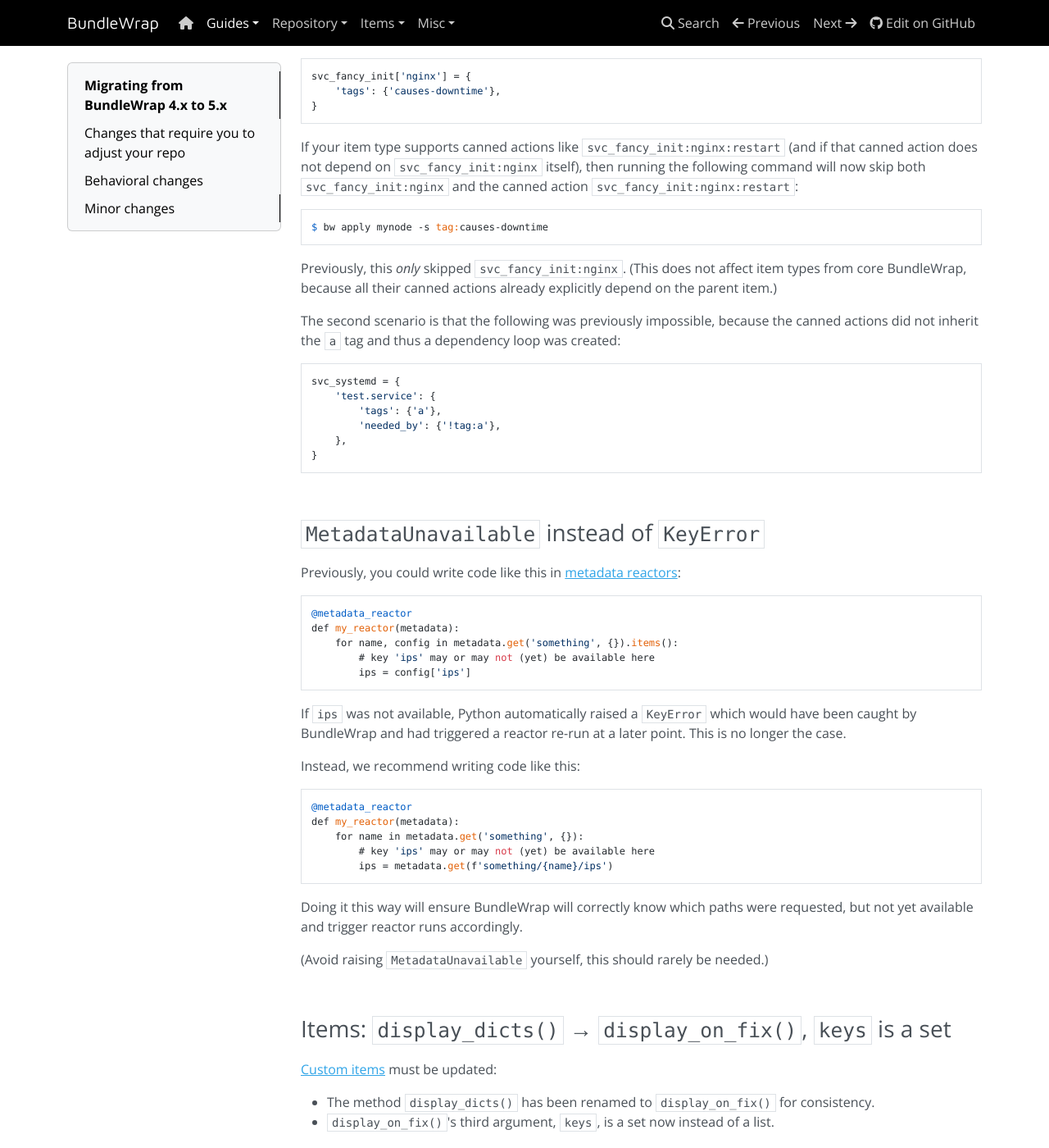
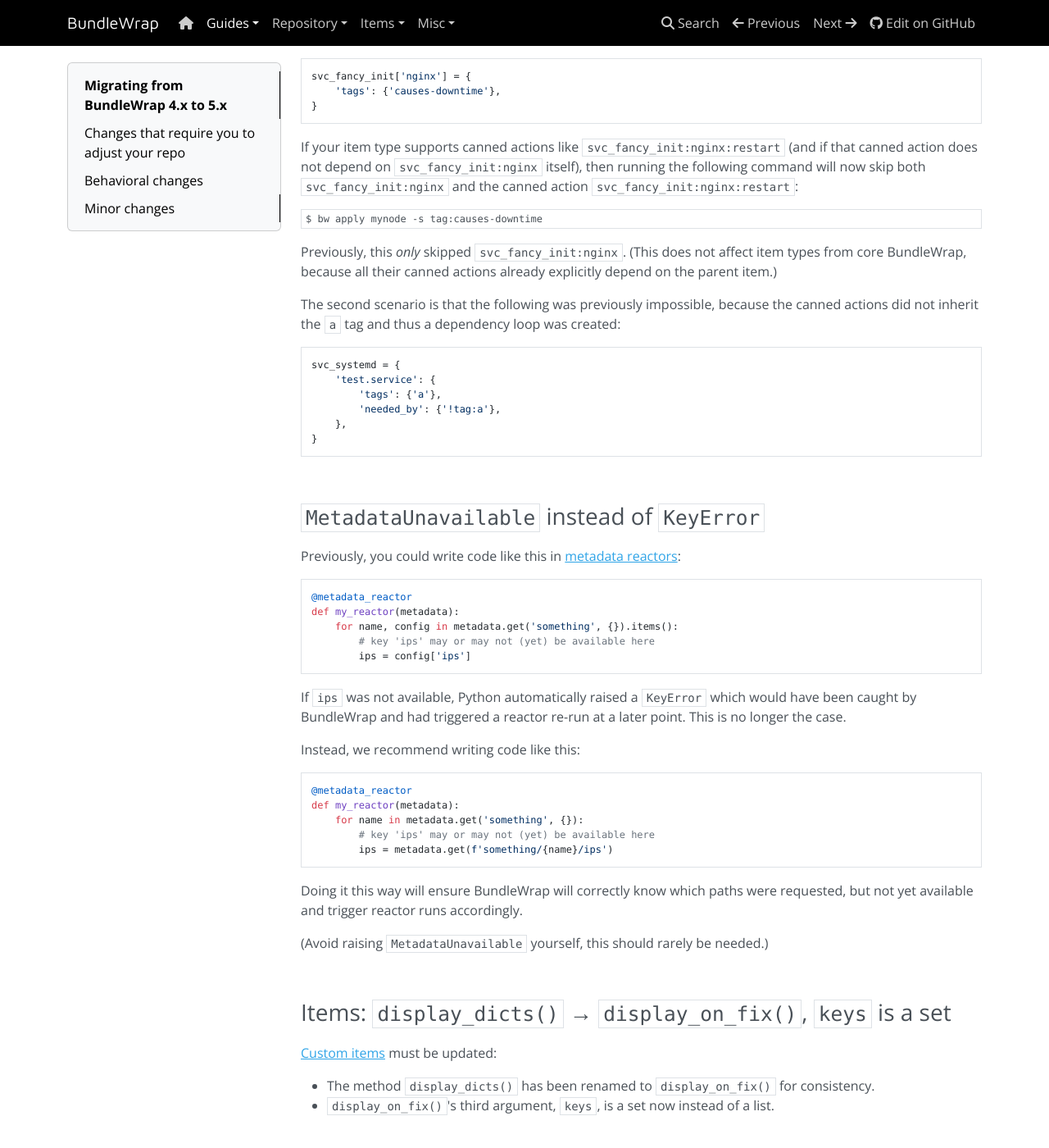
Before and after one commit to bundlewrap/bundlewrap, an MkDocs documentation site: the page built from docs/content/guide/migrate_45.md, in a window 1280 px wide and 1400 px high, scrolled down 2576 px. Shown: the whole window at 82% size. Built offline with MkDocs 1.6.1, drawn with Linux system fonts in a browser that asks for light colours; nearby versions of some CDN libraries; some of the changed text lies outside the part shown.

Commit message:
migrate_45: Use fenced code blocks and specify language

````diff
--- a/docs/content/guide/migrate_45.md
+++ b/docs/content/guide/migrate_45.md
@@ -42,13 +42,17 @@
 
 For example, you can no longer do this:
 
-    def node_apply_start(my_repo, my_node):
-        ...
+```python
+def node_apply_start(my_repo, my_node):
+    ...
+```
 
 But you must do this instead:
 
-    def node_apply_start(repo, node):
-        ...
+```python
+def node_apply_start(repo, node):
+    ...
+```
 
 <br>
 
@@ -60,19 +64,23 @@
 
 To migrate existing code, replace this pattern:
 
-    class MyItem(Item):
-        def get_auto_deps(self, items):
-            # ...
-            return [some_item.id, another_item.id]
+```python
+class MyItem(Item):
+    def get_auto_deps(self, items):
+        # ...
+        return [some_item.id, another_item.id]
+```
 
 With this:
 
-    class MyItem(Item):
-        def get_auto_attrs(self, items):
-            # ...
-            return {
-                'needs': [some_item.id, another_item.id],
-            }
+```python
+class MyItem(Item):
+    def get_auto_attrs(self, items):
+        # ...
+        return {
+            'needs': [some_item.id, another_item.id],
+        }
+```
 
 <br>
 
@@ -102,24 +110,30 @@
 
 Suppose you have a [custom item type](dev_item.md) for an init system and you define a service like this:
 
-    svc_fancy_init['nginx'] = {
-        'tags': {'causes-downtime'},
-    }
+```python
+svc_fancy_init['nginx'] = {
+    'tags': {'causes-downtime'},
+}
+```
 
 If your item type supports canned actions like `svc_fancy_init:nginx:restart` (and if that canned action does not depend on `svc_fancy_init:nginx` itself), then running the following command will now skip both `svc_fancy_init:nginx` and the canned action `svc_fancy_init:nginx:restart`:
 
-    $ bw apply mynode -s tag:causes-downtime
+```none
+$ bw apply mynode -s tag:causes-downtime
+```
 
 Previously, this *only* skipped `svc_fancy_init:nginx`. (This does not affect item types from core BundleWrap, because all their canned actions already explicitly depend on the parent item.)
 
 The second scenario is that the following was previously impossible, because the canned actions did not inherit the `a` tag and thus a dependency loop was created:
 
-    svc_systemd = {
-        'test.service': {
-            'tags': {'a'},
-            'needed_by': {'!tag:a'},
-        },
-    }
+```python
+svc_systemd = {
+    'test.service': {
+        'tags': {'a'},
+        'needed_by': {'!tag:a'},
+    },
+}
+```
 
 <br>
 
@@ -127,21 +141,25 @@
 
 Previously, you could write code like this in [metadata reactors](../repo/metadata.py.md#reactors):
 
-    @metadata_reactor
-    def my_reactor(metadata):
-        for name, config in metadata.get('something', {}).items():
-            # key 'ips' may or may not (yet) be available here
-            ips = config['ips']
+```python
+@metadata_reactor
+def my_reactor(metadata):
+    for name, config in metadata.get('something', {}).items():
+        # key 'ips' may or may not (yet) be available here
+        ips = config['ips']
+```
 
 If `ips` was not available, Python automatically raised a `KeyError` which would have been caught by BundleWrap and had triggered a reactor re-run at a later point. This is no longer the case.
 
 Instead, we recommend writing code like this:
 
-    @metadata_reactor
-    def my_reactor(metadata):
-        for name in metadata.get('something', {}):
-            # key 'ips' may or may not (yet) be available here
-            ips = metadata.get(f'something/{name}/ips')
+```python
+@metadata_reactor
+def my_reactor(metadata):
+    for name in metadata.get('something', {}):
+        # key 'ips' may or may not (yet) be available here
+        ips = metadata.get(f'something/{name}/ips')
+```
 
 Doing it this way will ensure BundleWrap will correctly know which paths were requested, but not yet available and trigger reactor runs accordingly.
 
@@ -162,11 +180,15 @@
 
 This has been deprecated for a long time. If you still have dict-style access like this:
 
-    version = metadata['my_program']['version']
+```python
+version = metadata['my_program']['version']
+```
 
 Then you must replace it with this, because this is the only public API of these objects now:
 
-    version = metadata.get('my_program/version')
+```python
+version = metadata.get('my_program/version')
+```
 
 Also, `metadata.items()`, `metadata.keys()`, and `metadata.values()` is gone. (If you really must get a flat dict of a node's entire metadata, use `metadata.get(tuple())`. This is strongly discouraged for performance reasons, though.)
 
@@ -214,8 +236,10 @@
 
 This is an error now:
 
-    $ bw verify hw.switch-foobar -s tag:causes-downtime
-    !!! the following selectors for --skip do not match any items: tag:causes-downtime
+```none
+$ bw verify hw.switch-foobar -s tag:causes-downtime
+!!! the following selectors for --skip do not match any items: tag:causes-downtime
+```
 
 The intention is to catch typos. For example, `-s tag:causes_downtime` (note the *underscore* instead of a *dash*) previously went unnoticed and might have unintentionally restarted some services.
 
@@ -263,9 +287,11 @@
 
 This can break your scripts, because they might block now, waiting for the pager to quit. One way to get the old behavior is to override the environment variable `PAGER` for these calls:
 
-    #!/bin/sh
+```shell
+#!/bin/sh
 
-    PAGER=cat bw lock add ...
+PAGER=cat bw lock add ...
+```
 
 <br>
 
````
